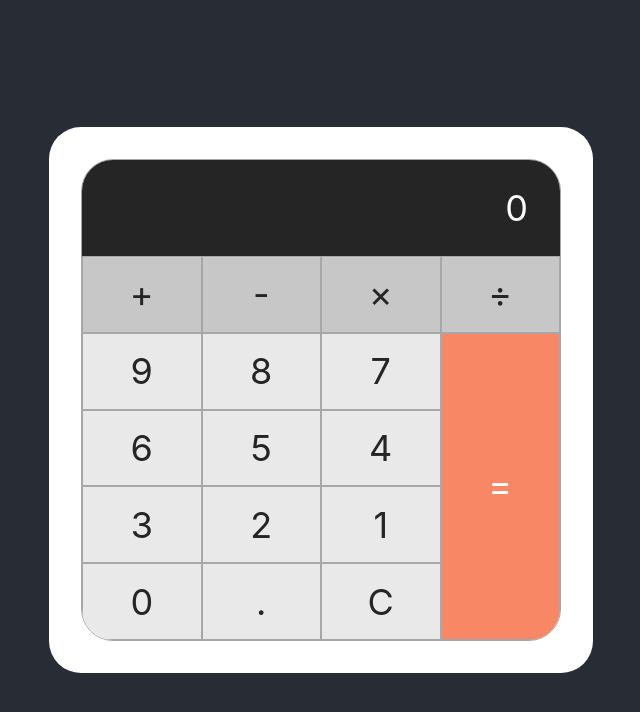
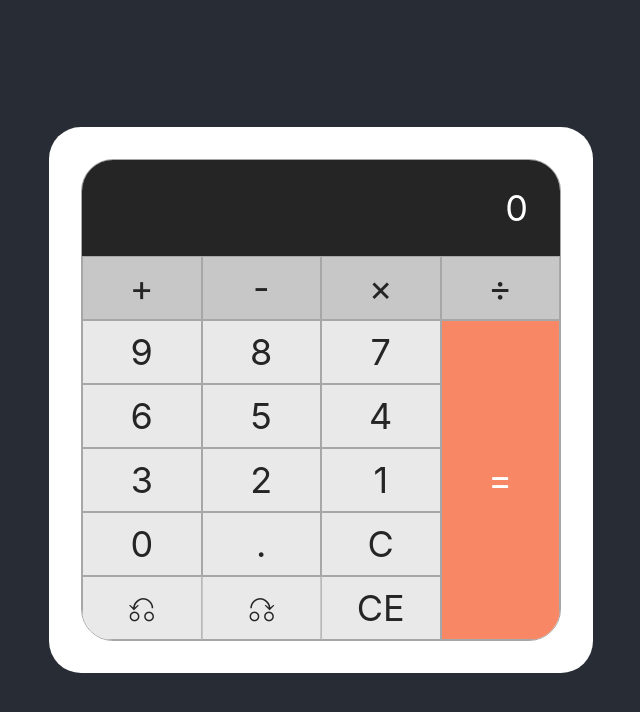
Before and after one commit to CantFayle/cantfayle.github.io, a React (Create React App) app: page / in a window 1280 px wide. Shown: the top 712 px of the page, without its empty margins (319-959 px from the left). Built offline with nearby package versions, Linux system fonts and the light colour scheme.

Commit message:
improve UX for calculator

```diff
--- a/src/Calculator.js
+++ b/src/Calculator.js
@@ -33,7 +33,18 @@ const alignCenter = {
 };
 
 const numberPad = [...Array.from({length: 10}, (_, i) => i).reverse(), '.'];
-const operators = [{value: '+'}, {value: '-'}, {value: '*', display: '×'}, {value: '/', display: '÷'}];
+const operators = [ '+', '-', '*', '/' ];
+
+const formatOperator = operator => {
+  switch(operator) {
+    case '*':
+      return '×';
+    case '/':
+      return '÷';
+    default:
+      return operator;
+  }
+}
 
 const Calculator = () => {
   const [a, setA] = useState(0);
@@ -42,14 +53,16 @@ const Calculator = () => {
   const [result, setResult] = useState(a);
   const [value, setValue] = useState(result);
 
-  const setIfNotNull = v => v !== null && setValue(parseFloat(v));
-
   useEffect(() => {
-    setIfNotNull(a)
+    a !== null && setValue(parseFloat(a));
   }, [a]);
 
   useEffect(() => {
-    setIfNotNull(b);
+    operator !== null && setValue(`${parseFloat(a)} ${formatOperator(operator)}`);
+  }, [operator])
+
+  useEffect(() => {
+    b !== null && setValue(`${parseFloat(a)} ${formatOperator(operator)} ${parseFloat(b)}`);
   }, [b]);
 
   useEffect(() => {
@@ -78,8 +91,8 @@ const Calculator = () => {
   };
 
   const clear = () => {
+    setA(null);
     setB(null);
-    setA(null);
     setOperator(null);
   };
 
@@ -98,7 +111,7 @@ const Calculator = () => {
           borderStyle: 'solid',
           overflow: 'hidden',
           gridTemplateColumns: '1fr 1fr 1fr 1fr',
-          gridTemplateRows: '1fr 1fr 1fr 1fr 1fr 1fr',
+          gridTemplateRows: '1fr 1fr 1fr 1fr 1fr 1fr 1fr',
           margin: '2rem',
           flexGrow: 1,
         }}
@@ -129,9 +142,9 @@ const Calculator = () => {
               ...operatorButtonStyle,
               ...alignCenter,
             }}
-            onClick={() => clickOperator(operator.value)}
+            onClick={() => clickOperator(operator)}
           >
-            {operator.display ?? operator.value}
+            {formatOperator(operator)}
           </div>
         )}
         {numberPad.map((number, index) => {
@@ -171,10 +184,54 @@ const Calculator = () => {
         </div>
         <div
           style={{
+            gridColumnStart: 1,
+            gridColumnEnd: 2,
+            gridRowStart: 7,
+            gridRowEnd: 8,
+            ...numberButtonStyle,
+            ...alignCenter,
+          }}
+          onClick={() => {}}
+        >
+          ⎌
+        </div>
+        <div
+          style={{
+            gridColumnStart: 2,
+            gridColumnEnd: 3,
+            gridRowStart: 7,
+            gridRowEnd: 8,
+            ...numberButtonStyle,
+            ...alignCenter,
+            transform: 'scale(-1, 1)'
+          }}
+          onClick={() => {}}
+        >
+          ⎌
+        </div>
+        <div
+          style={{
+            gridColumnStart: 3,
+            gridColumnEnd: 4,
+            gridRowStart: 7,
+            gridRowEnd: 8,
+            ...numberButtonStyle,
+            ...alignCenter,
+          }}
+          onClick={() => {
+            clear();
+            setValue(0);
+            setResult(0);
+          }}
+        >
+          CE
+        </div>
+        <div
+          style={{
             gridColumnStart: 4,
             gridColumnEnd: 5,
             gridRowStart: 3,
-            gridRowEnd: 7,
+            gridRowEnd: 8,
             ...equalsButtonStyle,
             ...alignCenter,
           }}
```
